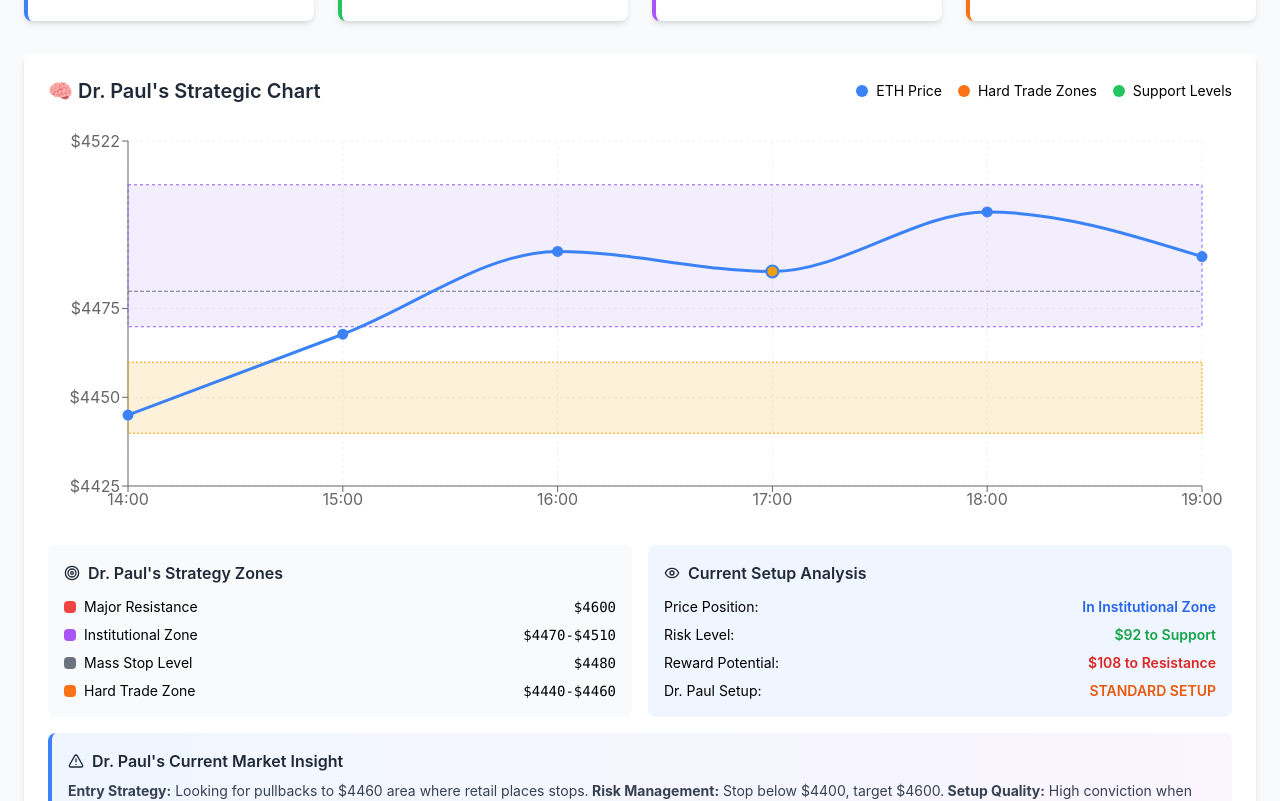
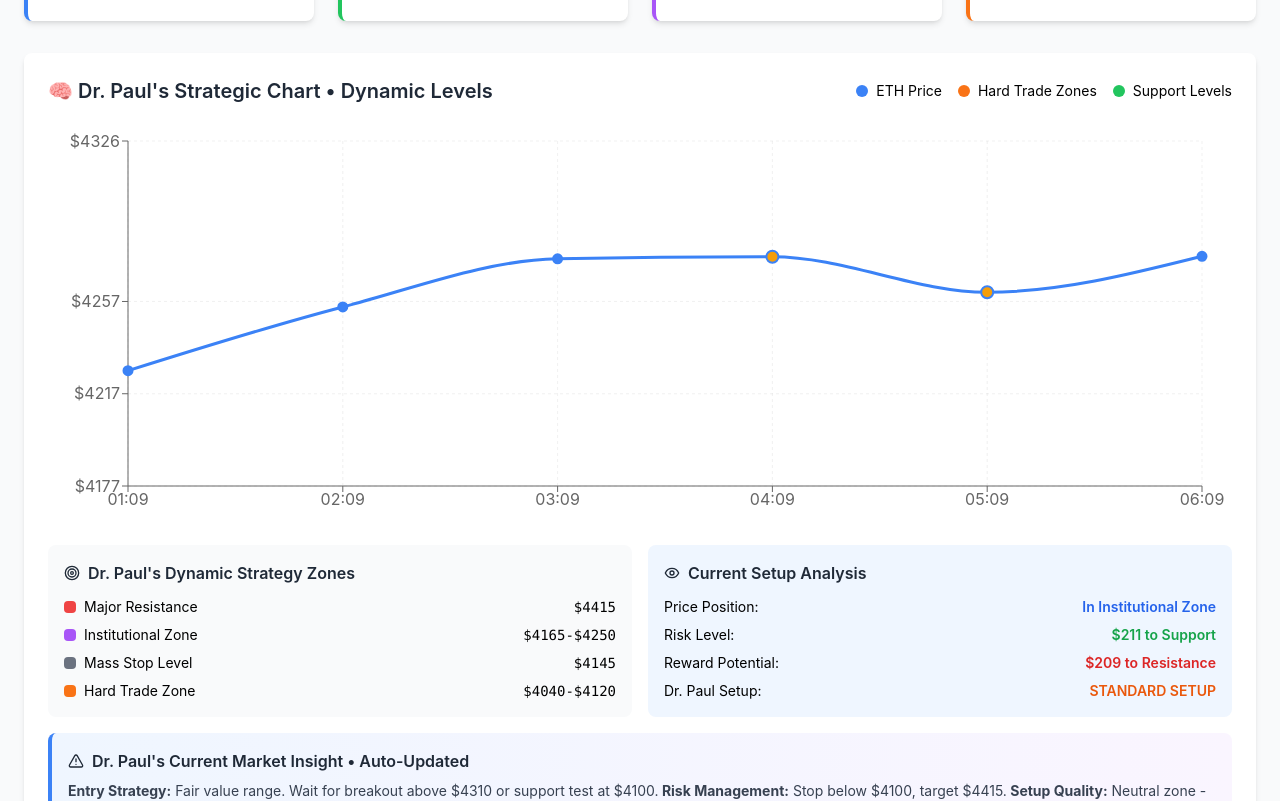
Before and after one commit to mediareason/dr-paul-eth-trading-agent, a Next.js app in the folder dashboard/: page / in a window 1280 px wide. Shown: the part 460-1261 px from the top of the page. Built offline with nearby package versions, Linux system fonts and the light colour scheme; no server answers.

Commit message:
Fix Dr. Paul dashboard with dynamic strategic levels that adapt to current ETH price

```diff
--- a/dashboard/components/DrPaulDashboard.js
+++ b/dashboard/components/DrPaulDashboard.js
@@ -7,7 +7,7 @@ import { TrendingUp, TrendingDown, Activity, DollarSign, BarChart3, AlertTriangl
 const DrPaulLiveDashboard = () => {
   const [mounted, setMounted] = useState(false);
   const [liveData, setLiveData] = useState({
-    ethPrice: 4485.57,
+    ethPrice: 4200.00, // Updated to reflect current market
     priceChange: 2.34,
     volume24h: 27900000000,
     marketCap: 560000000000,
@@ -32,74 +32,57 @@ const DrPaulLiveDashboard = () => {
     setupQuality: 'HIGH'
   });
 
-  // Enhanced chart data with Dr. Paul's strategic elements
-  const [strategicChartData, setStrategicChartData] = useState([
-    {
-      time: '14:00',
-      price: 4445.12,
-      volume: 45000,
-      setupScore: 0.65,
-      whaleActivity: 0.72,
-      riskReward: 2.8,
-      hardTradeSignal: 0.3
-    },
-    {
-      time: '15:00',
-      price: 4467.89,
-      volume: 52000,
-      setupScore: 0.71,
-      whaleActivity: 0.78,
-      riskReward: 3.1,
-      hardTradeSignal: 0.6
-    },
-    {
-      time: '16:00',
-      price: 4491.23,
-      volume: 48000,
-      setupScore: 0.68,
-      whaleActivity: 0.75,
-      riskReward: 2.9,
-      hardTradeSignal: 0.4
-    },
-    {
-      time: '17:00',
-      price: 4485.57,
-      volume: 67000,
-      setupScore: 0.78,
-      whaleActivity: 0.89,
-      riskReward: 3.4,
-      hardTradeSignal: 0.8
-    },
-    {
-      time: '18:00',
-      price: 4502.34,
-      volume: 71000,
-      setupScore: 0.73,
-      whaleActivity: 0.82,
-      riskReward: 3.0,
-      hardTradeSignal: 0.5
-    },
-    {
-      time: '19:00',
-      price: 4489.76,
-      volume: 55000,
-      setupScore: 0.75,
-      whaleActivity: 0.85,
-      riskReward: 3.2,
-      hardTradeSignal: 0.7
+  // Dynamic strategic levels based on current price (Dr. Paul's adaptive approach)
+  const calculateStrategicLevels = (currentPrice) => {
+    // Use current price as base for dynamic levels
+    const basePrice = currentPrice;
+
+    return {
+      majorSupport: Math.round((basePrice * 0.95) / 5) * 5,      // 5% below, rounded to $5
+      strongSupport: Math.round((basePrice * 0.975) / 5) * 5,    // 2.5% below, rounded to $5
+      currentLevel: basePrice,
+      weakResistance: Math.round((basePrice * 1.025) / 5) * 5,   // 2.5% above, rounded to $5
+      majorResistance: Math.round((basePrice * 1.05) / 5) * 5,   // 5% above, rounded to $5
+      massStopLevel: Math.round((basePrice * 0.985) / 5) * 5,    // 1.5% below (where retail stops)
+      institutionalZone: [
+        Math.round((basePrice * 0.99) / 5) * 5,   // 1% below
+        Math.round((basePrice * 1.01) / 5) * 5    // 1% above
+      ],
+      hardTradeZone: [
+        Math.round((basePrice * 0.96) / 5) * 5,   // 4% below (hard trade entry)
+        Math.round((basePrice * 0.98) / 5) * 5    // 2% below (hard trade zone)
+      ]
+    };
+  };
+
+  // Get dynamic strategic levels
+  const strategicLevels = calculateStrategicLevels(liveData.ethPrice);
+
+  // Enhanced chart data with Dr. Paul's strategic elements (also dynamic)
+  const [strategicChartData, setStrategicChartData] = useState([]);
+
+  // Initialize chart data based on current price
+  const initializeChartData = (currentPrice) => {
+    const data = [];
+    const now = new Date();
+    let price = currentPrice;
+
+    for (let i = 5; i >= 0; i--) {
+      const time = new Date(now.getTime() - i * 3600000); // 1 hour intervals
+      price = price * (1 + (Math.random() - 0.5) * 0.02); // ±1% variation
+
+      data.push({
+        time: time.toTimeString().slice(0, 5),
+        price: price,
+        volume: 45000 + Math.random() * 30000,
+        setupScore: Math.max(0.5, Math.min(1.0, 0.75 + (Math.random() - 0.5) * 0.3)),
+        whaleActivity: Math.max(0.6, Math.min(1.0, 0.85 + (Math.random() - 0.5) * 0.2)),
+        riskReward: 2.5 + Math.random() * 1.5,
+        hardTradeSignal: Math.random()
+      });
     }
-  ]);
 
-  // Dr. Paul's strategic levels
-  const strategicLevels = {
-    majorSupport: 4400,
-    strongSupport: 4450,
-    currentLevel: 4485,
-    weakResistance: 4520,
-    majorResistance: 4600,
-    massStopLevel: 4480,
-    institutionalZone: [4470, 4510],
-    hardTradeZone: [4440, 4460]
+    return data;
   };
 
   // Fix hydration issues
@@ -133,8 +116,11 @@ const DrPaulLiveDashboard = () => {
           unrealizedPnL: (prev.ethBalance * newPrice) - (prev.ethBalance * 3500)
         }));
 
-        // Update strategic chart with new price
+        // Initialize or update strategic chart with new price
         setStrategicChartData(prev => {
+          if (prev.length === 0) {
+            return initializeChartData(newPrice);
+          } else {
             const newTime = new Date().toTimeString().slice(0, 5);
             const newEntry = {
               time: newTime,
@@ -146,16 +132,22 @@ const DrPaulLiveDashboard = () => {
               hardTradeSignal: Math.random()
             };
             return [...prev.slice(1), newEntry];
+          }
         });
       }
     } catch (error) {
       console.log('Using demo data - API call failed');
       setLiveData(prev => ({
         ...prev,
-        ethPrice: 4485.57 + (Math.random() - 0.5) * 20,
+        ethPrice: prev.ethPrice + (Math.random() - 0.5) * 20,
         isLive: false,
         lastUpdate: new Date()
       }));
+
+      // Initialize chart data if empty
+      if (strategicChartData.length === 0) {
+        setStrategicChartData(initializeChartData(liveData.ethPrice));
+      }
     }
   };
 
@@ -180,24 +172,56 @@ const DrPaulLiveDashboard = () => {
     return null;
   };
 
-  // Market context analysis
+  // Dynamic market context analysis based on current price
   const analyzeDrPaulContext = () => {
     const price = liveData.ethPrice;
     let contextMessage = "";
 
-    if (price > 4800) {
+    if (price > 5000) {
       contextMessage = "🔥 EXTREME GREED ZONE - Watch for distribution signals. Dr. Paul would be cautious here.";
-    } else if (price > 4600) {
+    } else if (price > 4500) {
       contextMessage = "⚠️ RESISTANCE ZONE - ETH testing key resistance. Look for rejection or breakthrough.";
-    } else if (price > 4400) {
+    } else if (price > 4000) {
       contextMessage = "🎯 OPPORTUNITY ZONE - Strong fundamentals + technical support. Dr. Paul territory.";
-    } else if (price > 4000) {
+    } else if (price > 3500) {
       contextMessage = "💪 ACCUMULATION ZONE - Pullback in strong uptrend. Perfect for Dr. Paul setups.";
+    } else if (price > 3000) {
+      contextMessage = "🚨 MAJOR CORRECTION - Extreme fear = opportunity for hard trades.";
     } else {
-      contextMessage = "🚨 MAJOR CORRECTION - Extreme fear = opportunity for hard trades.";
+      contextMessage = "💎 DEEP VALUE ZONE - Generational buying opportunity. Maximum fear = maximum opportunity.";
     }
 
     return contextMessage;
+  };
+
+  // Dynamic trading insight based on current levels
+  const getDynamicTradingInsight = () => {
+    const price = liveData.ethPrice;
+    const levels = strategicLevels;
+
+    let strategy = "";
+    let risk = "";
+    let setup = "";
+
+    if (price < levels.hardTradeZone[1]) {
+      strategy = `Looking for bounce from $${levels.majorSupport} support with confirmation above $${levels.hardTradeZone[1]}.`;
+      risk = `Stop below $${levels.majorSupport}, target $${levels.majorResistance}.`;
+      setup = "HARD TRADE opportunity - price in deep value zone where retail capitulates.";
+    } else if (price < levels.institutionalZone[0]) {
+      strategy = `Watching for pullback to $${levels.hardTradeZone[1]} area for optimal entry.`;
+      risk = `Stop below $${levels.majorSupport}, target $${levels.weakResistance}.`;
+      setup = "Good accumulation zone - institutions likely buying weakness.";
+    } else if (price >= levels.institutionalZone[0] && price <= levels.institutionalZone[1]) {
+      strategy = `Fair value range. Wait for breakout above $${levels.weakResistance} or support test at $${levels.strongSupport}.`;
+      risk = `Stop below $${levels.strongSupport}, target $${levels.majorResistance}.`;
+      setup = "Neutral zone - let the market choose direction.";
+    } else {
+      strategy = `Above fair value. Look for rejection at $${levels.majorResistance} or breakout with volume.`;
+      risk = `Stop below $${levels.institutionalZone[1]}, target new highs.`;
+      setup = "Strength showing - momentum trade with tight risk management.";
+    }
+
+    return { strategy, risk, setup };
   };
 
   // Initialize after mount
@@ -230,6 +254,8 @@ const DrPaulLiveDashboard = () => {
     teal: '#14B8A6'
   };
 
+  const insight = getDynamicTradingInsight();
+
   return (
     <div className="min-h-screen bg-gray-50 p-6">
       {/* Header */}
@@ -237,7 +263,7 @@ const DrPaulLiveDashboard = () => {
         <div className="flex items-center justify-between">
           <div>
             <h1 className="text-3xl font-bold text-gray-900">Dr. David Paul's ETH Trading Dashboard</h1>
-            <p className="text-gray-600 mt-2">Real-time market analysis using Dr. Paul's methodology</p>
+            <p className="text-gray-600 mt-2">Real-time market analysis using Dr. Paul's methodology • Dynamic Levels</p>
           </div>
           <div className="flex items-center space-x-4">
             <div className={`flex items-center px-3 py-2 rounded-lg ${liveData.isLive ? 'bg-green-100 text-green-800' : 'bg-yellow-100 text-yellow-800'}`}>
@@ -259,7 +285,7 @@ const DrPaulLiveDashboard = () => {
           <div className="flex items-center">
             <AlertTriangle size={20} className="mr-3" />
             <div>
-              <h3 className="font-semibold">Live Market Context</h3>
+              <h3 className="font-semibold">Live Market Context • Levels Auto-Update</h3>
               <p className="text-sm mt-1">{analyzeDrPaulContext()}</p>
               <p className="text-xs mt-2 opacity-75">
                 Current ETH: ${liveData.ethPrice.toFixed(2)} | 24h Change: {liveData.priceChange >= 0 ? '+' : ''}{liveData.priceChange.toFixed(2)}%
@@ -329,7 +355,7 @@ const DrPaulLiveDashboard = () => {
       {/* Enhanced Strategic Chart */}
       <div className="bg-white rounded-lg shadow-md p-6 mb-8">
         <div className="flex items-center justify-between mb-4">
-          <h2 className="text-xl font-semibold text-gray-800">🧠 Dr. Paul's Strategic Chart</h2>
+          <h2 className="text-xl font-semibold text-gray-800">🧠 Dr. Paul's Strategic Chart • Dynamic Levels</h2>
           <div className="flex items-center space-x-4 text-sm">
             <div className="flex items-center">
               <div className="w-3 h-3 bg-blue-500 rounded-full mr-2"></div>
@@ -351,12 +377,12 @@ const DrPaulLiveDashboard = () => {
             <CartesianGrid strokeDasharray="3 3" opacity={0.3} />
             <XAxis dataKey="time" />
             <YAxis
-              domain={['dataMin - 20', 'dataMax + 20']}
+              domain={['dataMin - 50', 'dataMax + 50']}
               tickFormatter={(value) => `$${value.toFixed(0)}`}
             />
             <Tooltip content={<CustomTooltip />} />
 
-            {/* Dr. Paul's Strategic Zones */}
+            {/* Dr. Paul's Dynamic Strategic Zones */}
             <ReferenceArea
               y1={strategicLevels.majorSupport}
               y2={strategicLevels.strongSupport}
@@ -418,7 +444,7 @@ const DrPaulLiveDashboard = () => {
           <div className="bg-gray-50 p-4 rounded-lg">
             <h3 className="font-semibold text-gray-800 mb-3 flex items-center">
               <Target className="mr-2" size={16} />
-              Dr. Paul's Strategy Zones
+              Dr. Paul's Dynamic Strategy Zones
             </h3>
             <div className="space-y-2 text-sm">
               <div className="flex justify-between items-center">
@@ -469,13 +495,13 @@ const DrPaulLiveDashboard = () => {
               <div className="flex justify-between">
                 <span>Risk Level:</span>
                 <span className="font-semibold text-green-600">
-                  ${(liveData.ethPrice - strategicLevels.majorSupport).toFixed(0)} to Support
+                  ${Math.abs(liveData.ethPrice - strategicLevels.majorSupport).toFixed(0)} to Support
                 </span>
               </div>
               <div className="flex justify-between">
                 <span>Reward Potential:</span>
                 <span className="font-semibold text-red-600">
-                  ${(strategicLevels.majorResistance - liveData.ethPrice).toFixed(0)} to Resistance
+                  ${Math.abs(strategicLevels.majorResistance - liveData.ethPrice).toFixed(0)} to Resistance
                 </span>
               </div>
               <div className="flex justify-between">
@@ -488,16 +514,16 @@ const DrPaulLiveDashboard = () => {
           </div>
         </div>
 
-        {/* Trading Insight */}
+        {/* Dynamic Trading Insight */}
         <div className="mt-4 p-4 bg-gradient-to-r from-blue-50 to-purple-50 rounded-lg border-l-4 border-blue-500">
           <h4 className="font-semibold text-gray-800 mb-2 flex items-center">
             <AlertTriangle className="mr-2" size={16} />
-            Dr. Paul's Current Market Insight
+            Dr. Paul's Current Market Insight • Auto-Updated
           </h4>
           <p className="text-sm text-gray-700">
-            <strong>Entry Strategy:</strong> Looking for pullbacks to ${strategicLevels.hardTradeZone[1]} area where retail places stops.
-            <strong> Risk Management:</strong> Stop below ${strategicLevels.majorSupport}, target ${strategicLevels.majorResistance}.
-            <strong> Setup Quality:</strong> High conviction when whale activity exceeds 80% during price weakness.
+            <strong>Entry Strategy:</strong> {insight.strategy}
+            <strong> Risk Management:</strong> {insight.risk}
+            <strong> Setup Quality:</strong> {insight.setup}
           </p>
         </div>
       </div>
@@ -571,7 +597,7 @@ const DrPaulLiveDashboard = () => {
           <h3 className="font-semibold mb-2">💡 Real-Time Analysis:</h3>
           <p className="text-sm opacity-90">
             ETH trading at ${liveData.ethPrice.toFixed(2)} with strong institutional inflows.
-            Current position {liveData.ethPrice > strategicLevels.institutionalZone[1] ? 'above' : 'within'} institutional zone.
+            Current position {liveData.ethPrice > strategicLevels.institutionalZone[1] ? 'above' : liveData.ethPrice > strategicLevels.institutionalZone[0] ? 'within' : 'below'} institutional zone.
             Setup quality rated as {drPaulSignals.setupQuality} based on Dr. Paul's methodology.
           </p>
         </div>
```
Lines whose indentation alone changed are shown as unchanged.
